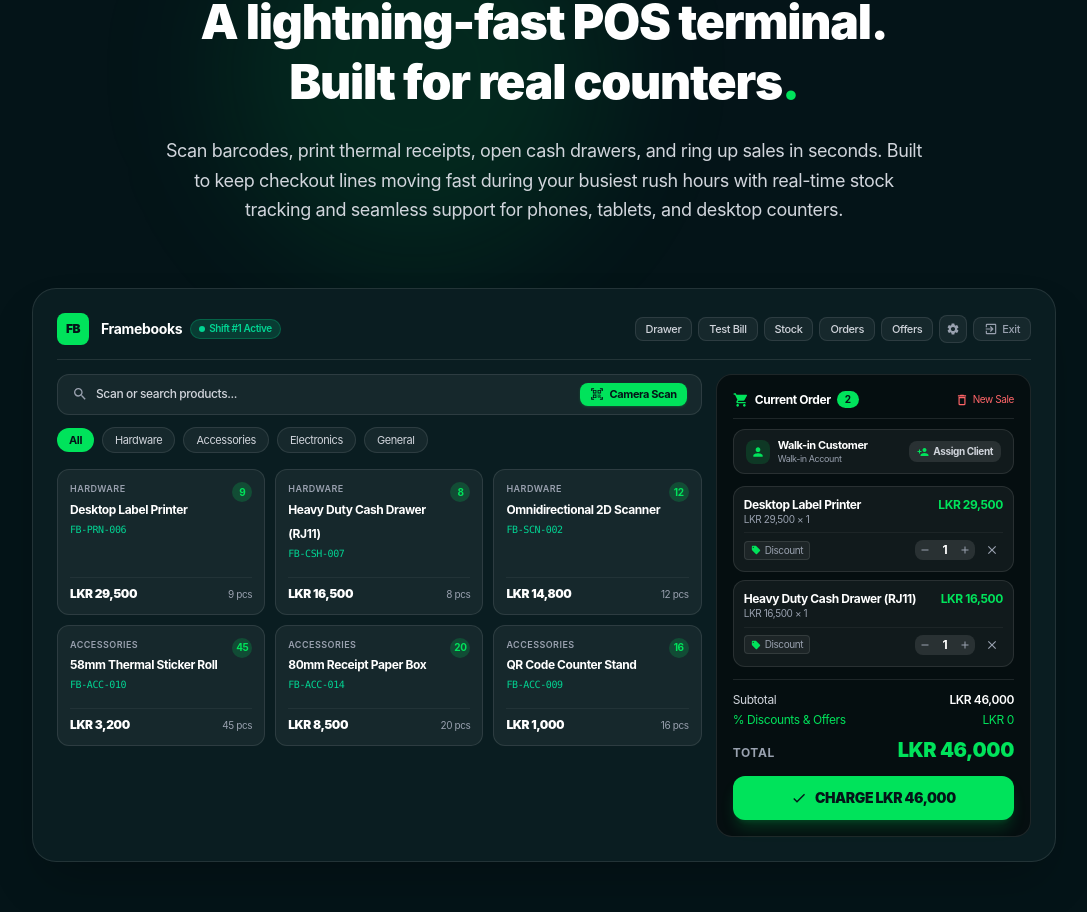
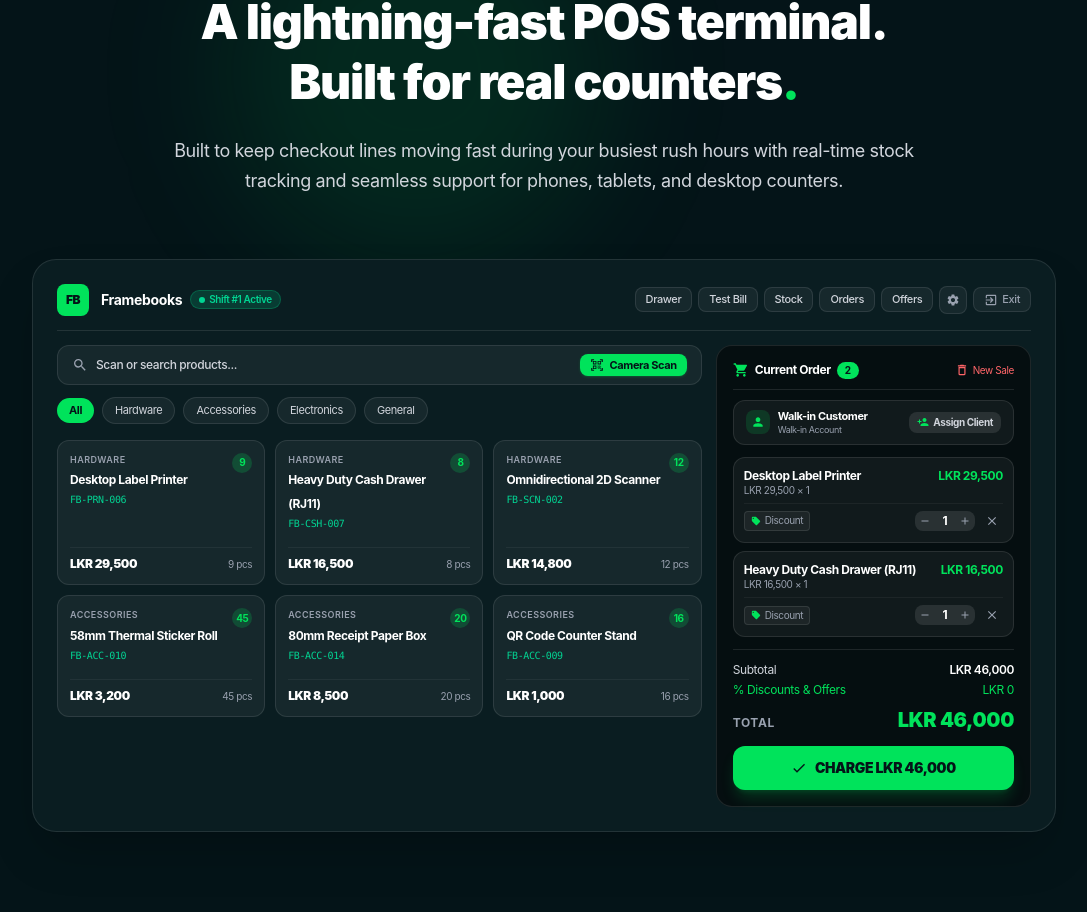
Before and after one commit to frametoque/framebooks, a Next.js app: page / in a window 1280 px wide. Shown: the part 3053-3965 px from the top of the page, without its empty margins (96-1183 px from the left). Built offline with nearby package versions, Linux system fonts and the light colour scheme; no server answers; the database is empty; a web font is replaced by a local one.

Commit message:
chore(landing): remove introductory sentence from POS section header

```diff
--- a/src/components/landing/LandingClient.tsx
+++ b/src/components/landing/LandingClient.tsx
@@ -467,7 +467,7 @@ export default function LandingClient({
                 A lightning-fast POS terminal.<br className="hidden sm:inline" /> Built for real counters<span className="text-[#00E35B]">.</span>
               </h2>
               <p className="text-sm sm:text-base md:text-lg text-gray-300 leading-relaxed">
-                Scan barcodes, print thermal receipts, open cash drawers, and ring up sales in seconds. Built to keep checkout lines moving fast during your busiest rush hours with real-time stock tracking and seamless support for phones, tablets, and desktop counters.
+                Built to keep checkout lines moving fast during your busiest rush hours with real-time stock tracking and seamless support for phones, tablets, and desktop counters.
               </p>
             </div>
 
```
